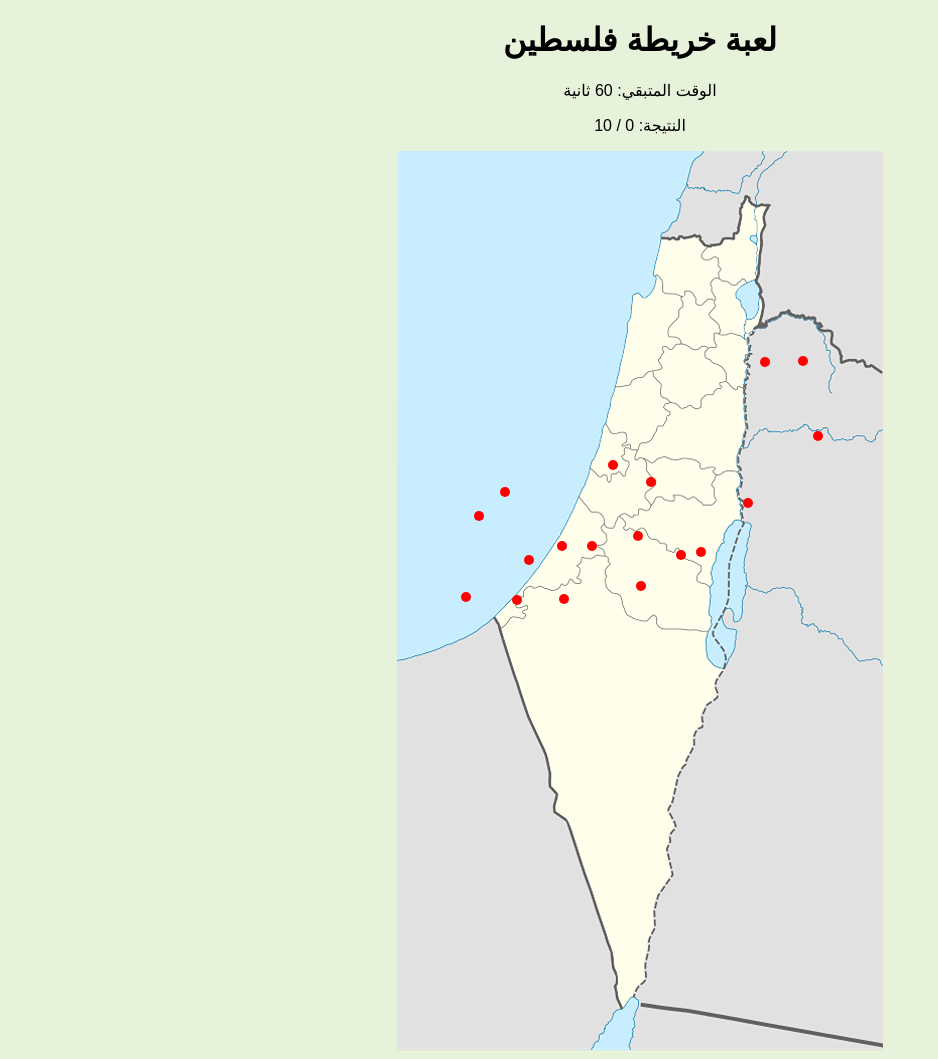
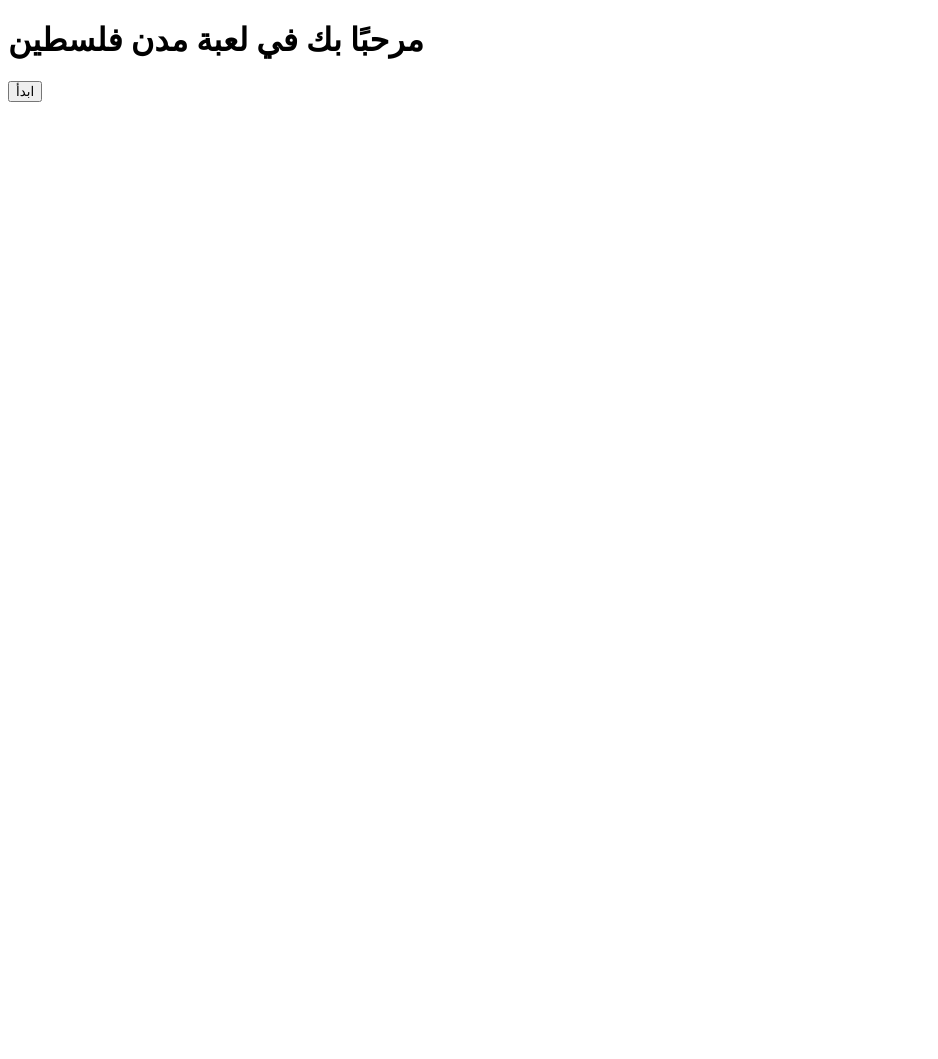
Before and after one commit to osamakhurma/palagame, a Flask app: page / in a window 1280 px wide. Shown: the whole page, without its empty margins (0-938 px from the left). After the commit the page ends 102 px from the top, so only its background shows below. Run offline with Flask 3, Linux system fonts and the light colour scheme.

Commit message:
Update index.html

```diff
--- a/templates/index.html
+++ b/templates/index.html
@@ -3,46 +3,82 @@
 <head>
     <meta charset="UTF-8">
     <meta name="viewport" content="width=device-width, initial-scale=1.0">
-    <title>لعبة خريطة فلسطين</title>
-    <style>
-        body {
-            text-align: center;
-            font-family: Arial, sans-serif;
-            background-color: #e6f2d9;
+    <title>لعبة مدن فلسطين</title>
+    <script>
+        let locations = {{ locations | tojson | safe }};
+        let stages = {{ stages | tojson | safe }};
+        let maxTime = {{ time }};
+        let currentStage = 0;
+        let score = 0;
+        let timer;
+
+        function startGame() {
+            document.getElementById("startScreen").style.display = "none";
+            document.getElementById("gameScreen").style.display = "block";
+            startStage();
         }
-        #map {
-            position: relative;
-            width: 486px;
-            height: 900px;
-            background: url("/static/213.png") no-repeat center center;
-            background-size: cover;
-            margin: auto;
+
+        function startStage() {
+            let stage = stages[currentStage];
+            document.getElementById("stageName").innerText = stage.name;
+            let timeLeft = maxTime;
+            document.getElementById("timer").innerText = `الوقت: ${timeLeft} ثانية`;
+
+            timer = setInterval(() => {
+                timeLeft--;
+                document.getElementById("timer").innerText = `الوقت: ${timeLeft} ثانية`;
+                if (timeLeft <= 0) {
+                    clearInterval(timer);
+                    alert("انتهى الوقت!");
+                    nextStage();
+                }
+            }, 1000);
         }
-        .marker {
-            position: absolute;
-            width: 10px;
-            height: 10px;
-            background-color: red;
-            border-radius: 50%;
+
+        function checkAnswer(city) {
+            fetch("/submit_answer", {
+                method: "POST",
+                headers: { "Content-Type": "application/json" },
+                body: JSON.stringify({ city })
+            })
+            .then(response => response.json())
+            .then(data => {
+                if (data.correct) {
+                    score++;
+                    alert(`صحيح! ${data.info}`);
+                } else {
+                    alert("إجابة خاطئة!");
+                }
+            })
+            .catch(error => console.error("Error:", error));
         }
-    </style>
+
+        function nextStage() {
+            clearInterval(timer);
+            if (currentStage < stages.length - 1) {
+                currentStage++;
+                startStage();
+            } else {
+                alert(`انتهت اللعبة! نتيجتك: ${score}`);
+            }
+        }
+    </script>
 </head>
 <body>
-    <h1>لعبة خريطة فلسطين</h1>
-    <p>الوقت المتبقي: <span id="timer">60</span> ثانية</p>
-    <p>النتيجة: <span id="score">0</span> / 10</p>
-    <div id="map"></div>
-    <script>
-        const locations = {{ locations | tojson }};
-        const map = document.getElementById("map");
+    <div id="startScreen">
+        <h1>مرحبًا بك في لعبة مدن فلسطين</h1>
+        <button onclick="startGame()">ابدأ</button>
+    </div>
 
-        for (const [name, data] of Object.entries(locations)) {
-            let marker = document.createElement("div");
-            marker.classList.add("marker");
-            marker.style.left = `${data[0]}px`;
-            marker.style.top = `${data[1]}px`;
-            map.appendChild(marker);
-        }
-    </script>
+    <div id="gameScreen" style="display: none;">
+        <h2 id="stageName"></h2>
+        <p id="timer"></p>
+        <p>اختر مدينة:</p>
+        <ul>
+            {% for city in locations.keys() %}
+                <li><button onclick="checkAnswer('{{ city }}')">{{ city }}</button></li>
+            {% endfor %}
+        </ul>
+    </div>
 </body>
 </html>
```
